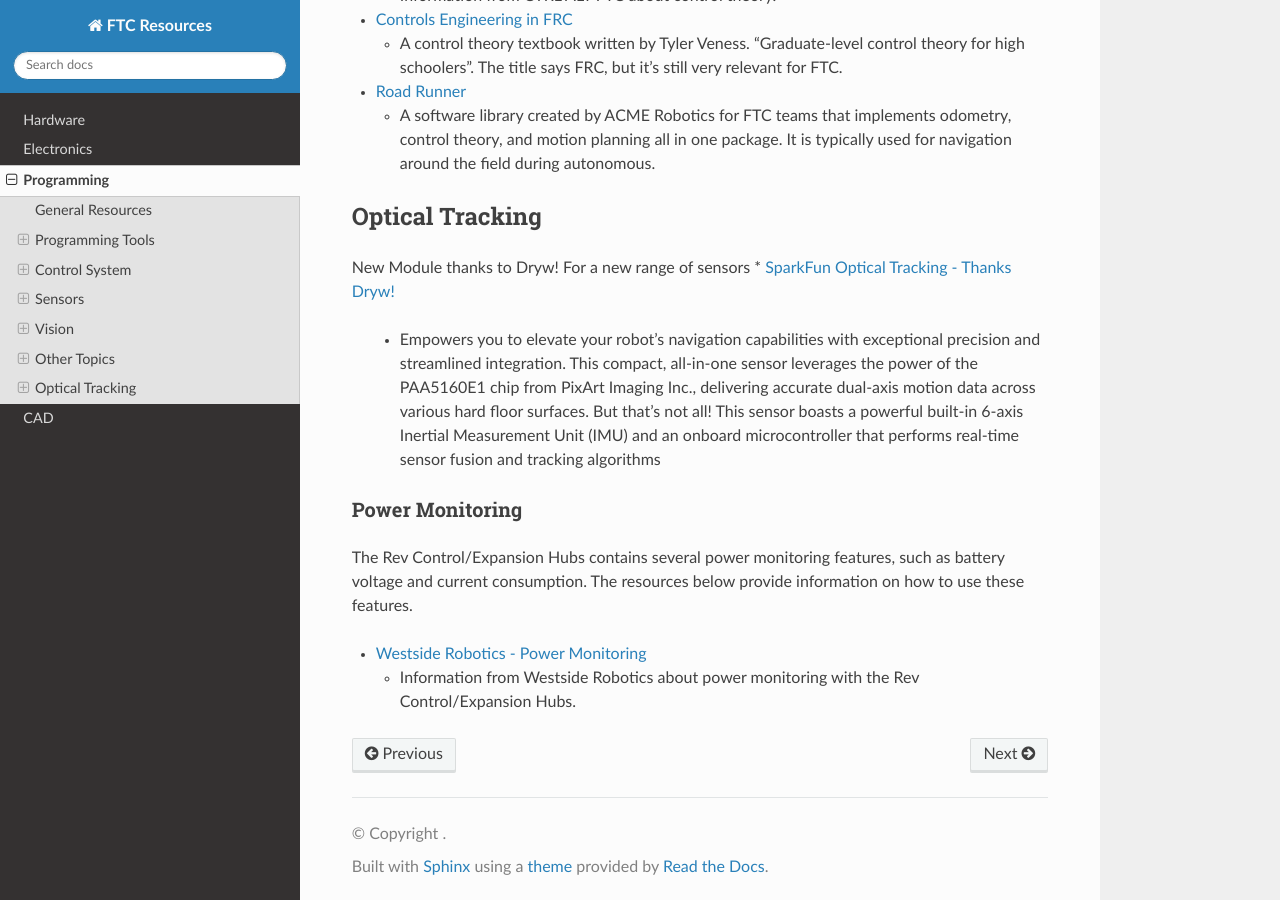
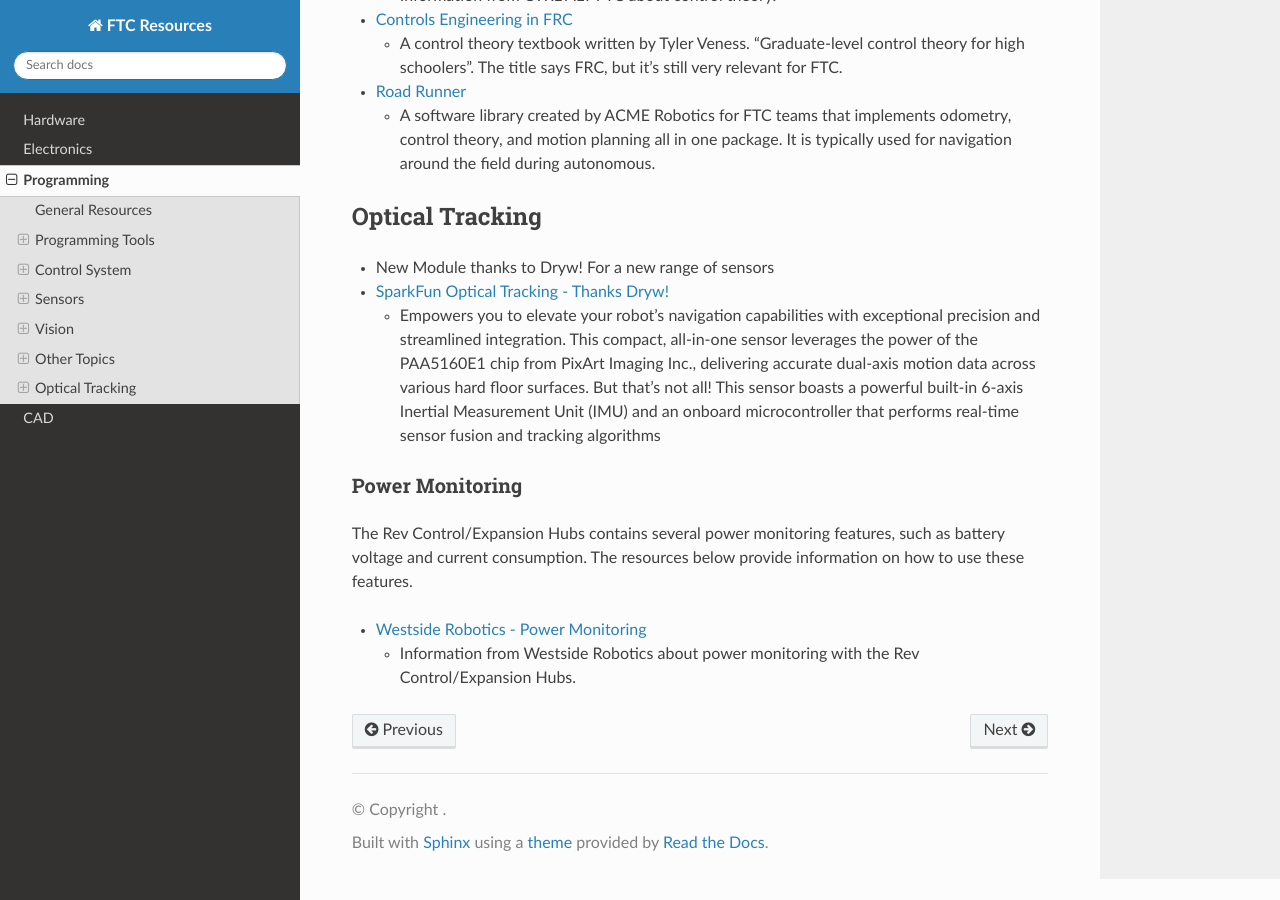
Before and after one commit to GramGra07/All-Goodies, a Sphinx documentation site: the page built from docs/source/programming.rst, in a window 1280 px wide and 900 px high, scrolled down 5136 px. Built offline with Sphinx 7.4.7 and the Read the Docs theme 2.0.0, drawn with Linux system fonts in a browser that asks for light colours.

Commit message:
fix formatting

```diff
--- a/docs/source/programming.rst
+++ b/docs/source/programming.rst
@@ -281,7 +281,8 @@ Odometry, Control Theory, and Motion Planning
 
 Optical Tracking
 ********************************************************************************
-New Module thanks to Dryw! For a new range of sensors
+* New Module thanks to Dryw! For a new range of sensors
+
 * `SparkFun Optical Tracking - Thanks Dryw! <https://www.sparkfun.com/products/24904/>`_
 
   * Empowers you to elevate your robot's navigation capabilities with exceptional precision and streamlined integration. This compact, all-in-one sensor leverages the power of the PAA5160E1 chip from PixArt Imaging Inc., delivering accurate dual-axis motion data across various hard floor surfaces. But that's not all! This sensor boasts a powerful built-in 6-axis Inertial Measurement Unit (IMU) and an onboard microcontroller that performs real-time sensor fusion and tracking algorithms
```
